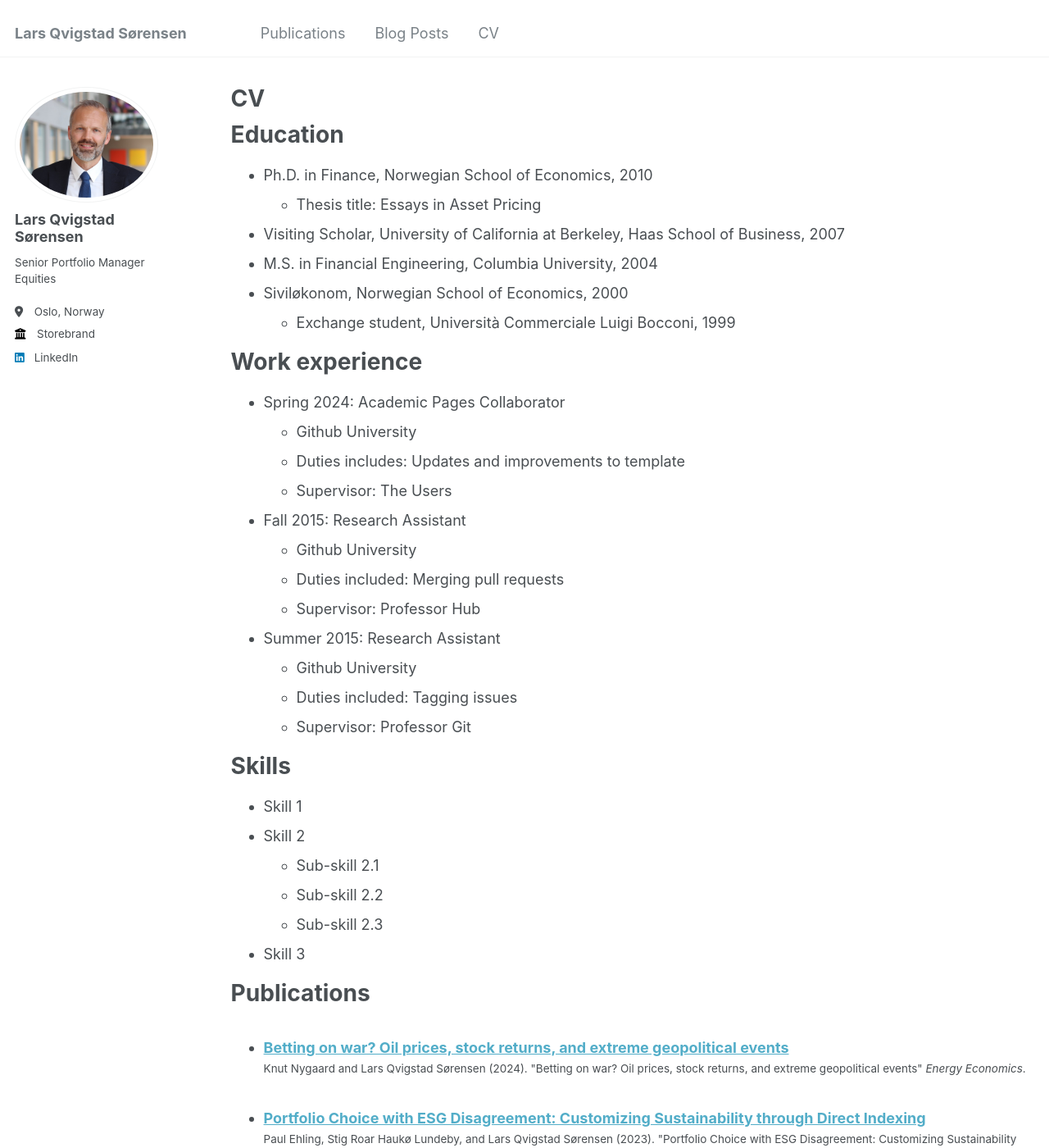
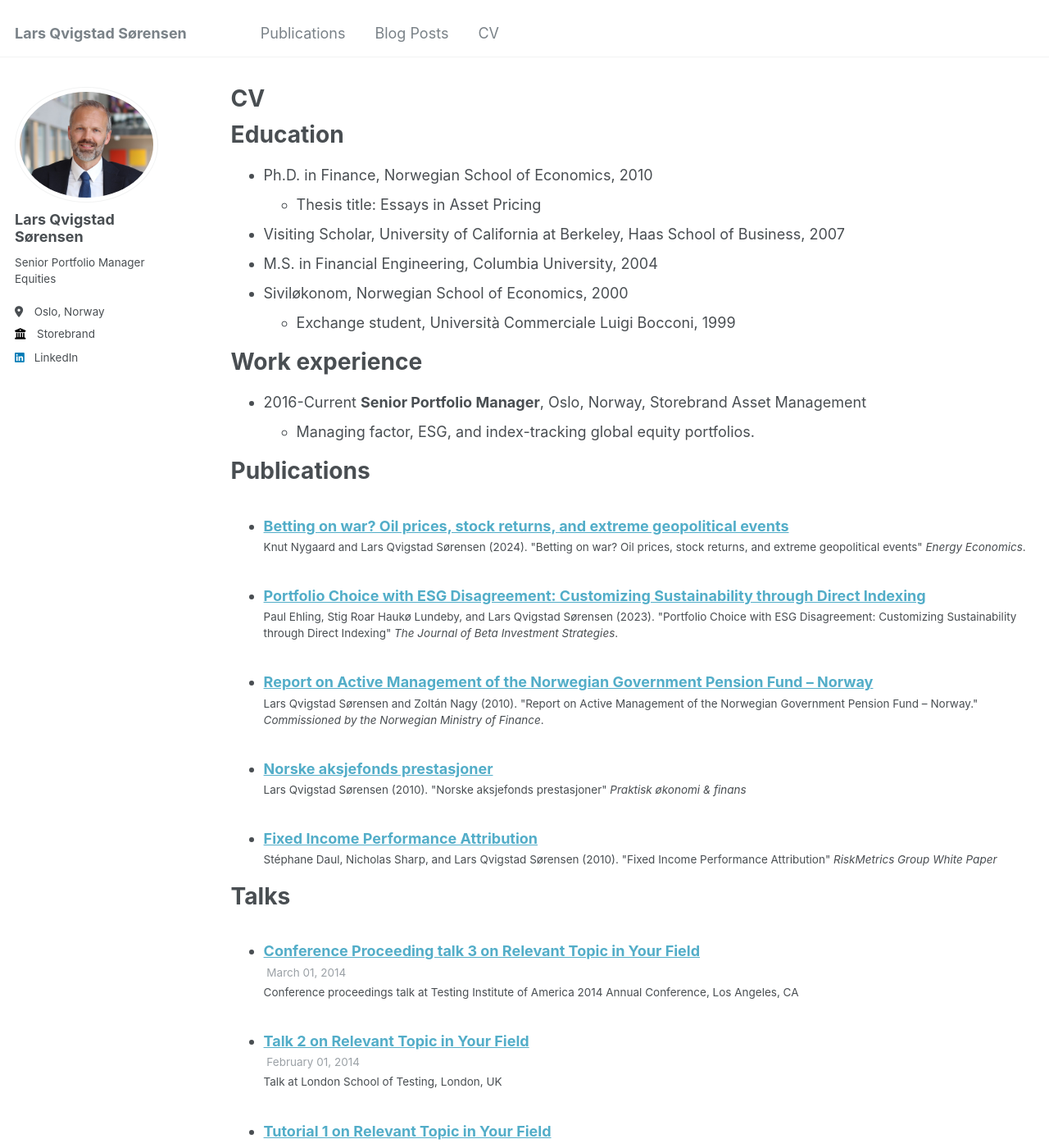
Before and after one commit to lars-qvigstad-sorensen/lars-qvigstad-sorensen.github.io, a Jekyll site: the page built from _pages/cv.md, in a window 1280 px wide and 1400 px high. Shown: the whole window at 82% size. Built offline with Jekyll 4.4.1, drawn with Linux system fonts in a browser that asks for light colours.

Commit message:
Update cv.md

```diff
--- a/_pages/cv.md
+++ b/_pages/cv.md
@@ -20,29 +20,8 @@ Education
 
 Work experience
 ======
-* Spring 2024: Academic Pages Collaborator
-  * Github University
-  * Duties includes: Updates and improvements to template
-  * Supervisor: The Users
-
-* Fall 2015: Research Assistant
-  * Github University
-  * Duties included: Merging pull requests
-  * Supervisor: Professor Hub
-
-* Summer 2015: Research Assistant
-  * Github University
-  * Duties included: Tagging issues
-  * Supervisor: Professor Git
-
-Skills
-======
-* Skill 1
-* Skill 2
-  * Sub-skill 2.1
-  * Sub-skill 2.2
-  * Sub-skill 2.3
-* Skill 3
+* 2016-Current	**Senior Portfolio Manager**, Oslo, Norway,  Storebrand Asset Management
+  * Managing factor, ESG, and index-tracking global equity portfolios.
 
 Publications
 ======
```
